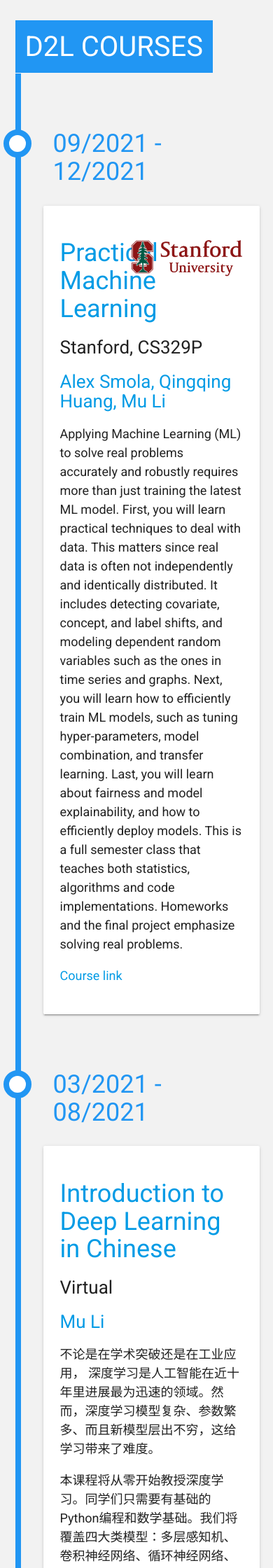
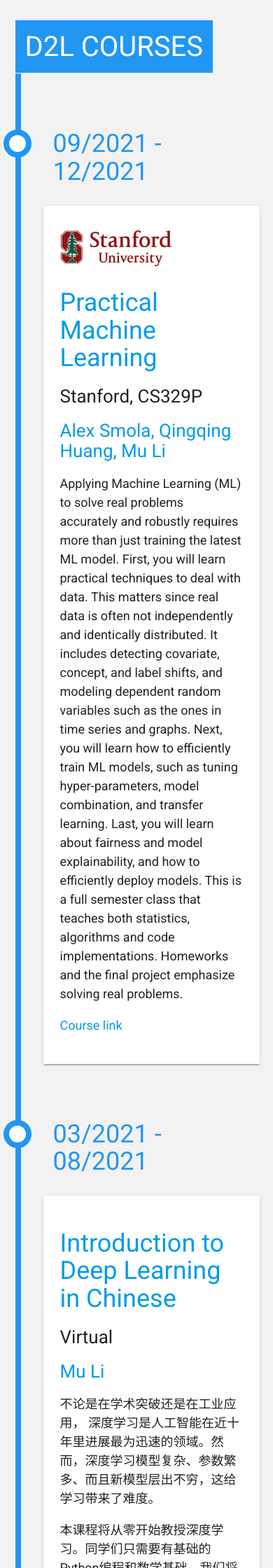
Before and after one commit to d2l-ai/courses, a Jekyll site: the page built from index.html, in a window 390 px wide. Shown: the top 2240 px of the page at 70% size. Built offline with Jekyll 4.4.1, drawn with Linux system fonts in a browser that asks for light colours.

Commit message:
fix logo on mobile

```diff
--- a/assets/css/main.css
+++ b/assets/css/main.css
@@ -26,12 +26,21 @@
         position: relative;
     }
 
+    @media screen and (max-width: 950px) {
+        .top-right {
+            margin-top: 10px;
+          }
+    }
+    @media screen and (min-width: 950px) {
         .top-right {
             position: absolute;
             top: 48px;
             right: 24px;
             font-size: 18px;
           }
+    }
+
+
 
     h1,h2,h3,h4,h5,h6 {
     font-family:'Roboto',sans-serif;
--- a/index.html
+++ b/index.html
@@ -10,6 +10,9 @@
         <i class="vertical-line"></i>
         <h2 class="item-date">{{ step.date | date: '%m/%Y' }}{% if step.enddate %} - {{ step.enddate | date: '%m/%Y' }}{% endif %}</h2>
         <div class="card-panel">
+            {% if step.logo %}
+                <div class="top-right"> <img width="160px", src="{{ step.logo }}"></img> </div>
+            {% endif %}
             <h2 class="card-title">
                 {{ step.title }}
             </h2>
@@ -23,7 +26,7 @@
                 {{ step.content }}
             </p>
 
-            <div class="top-right"> <img width="160px", src="{{ step.logo }}"></img> </div>
+
         </div>
     </div>
     {% endfor %}
```
Lines whose indentation alone changed are shown as unchanged.
